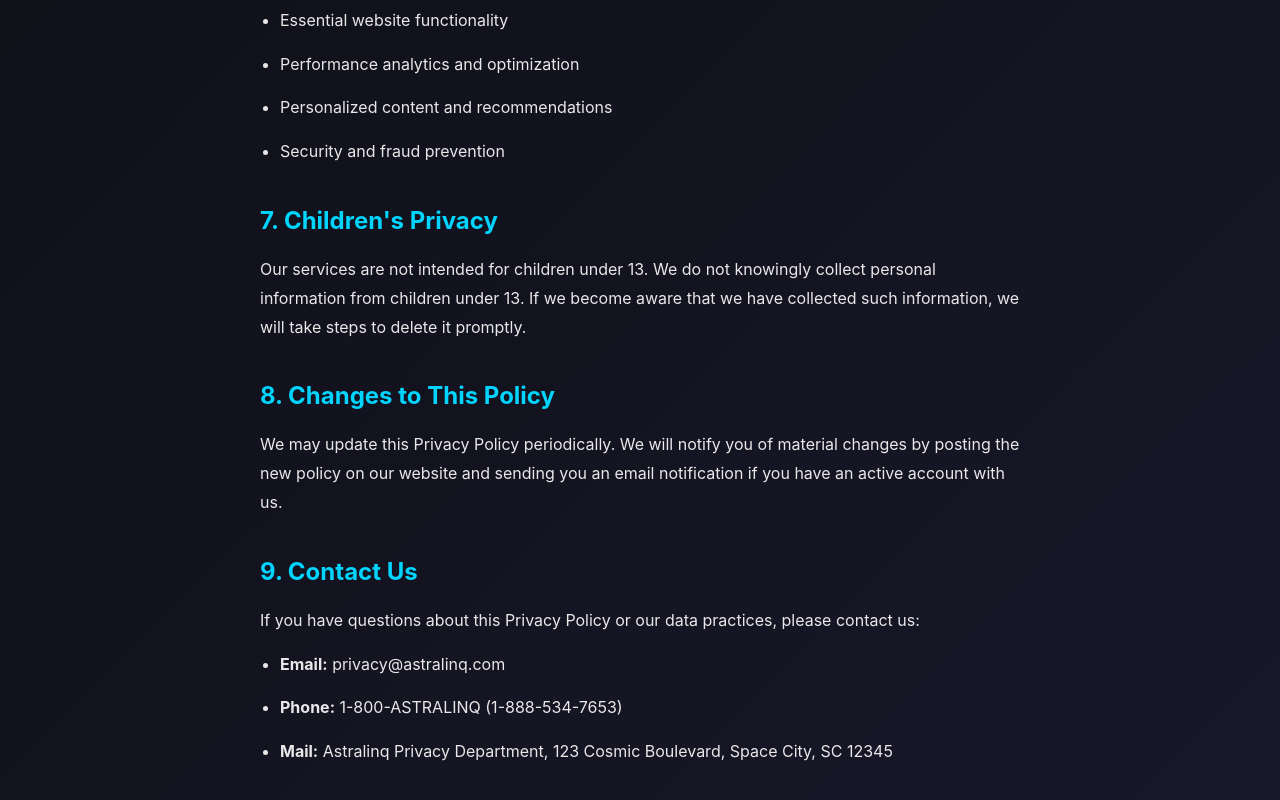
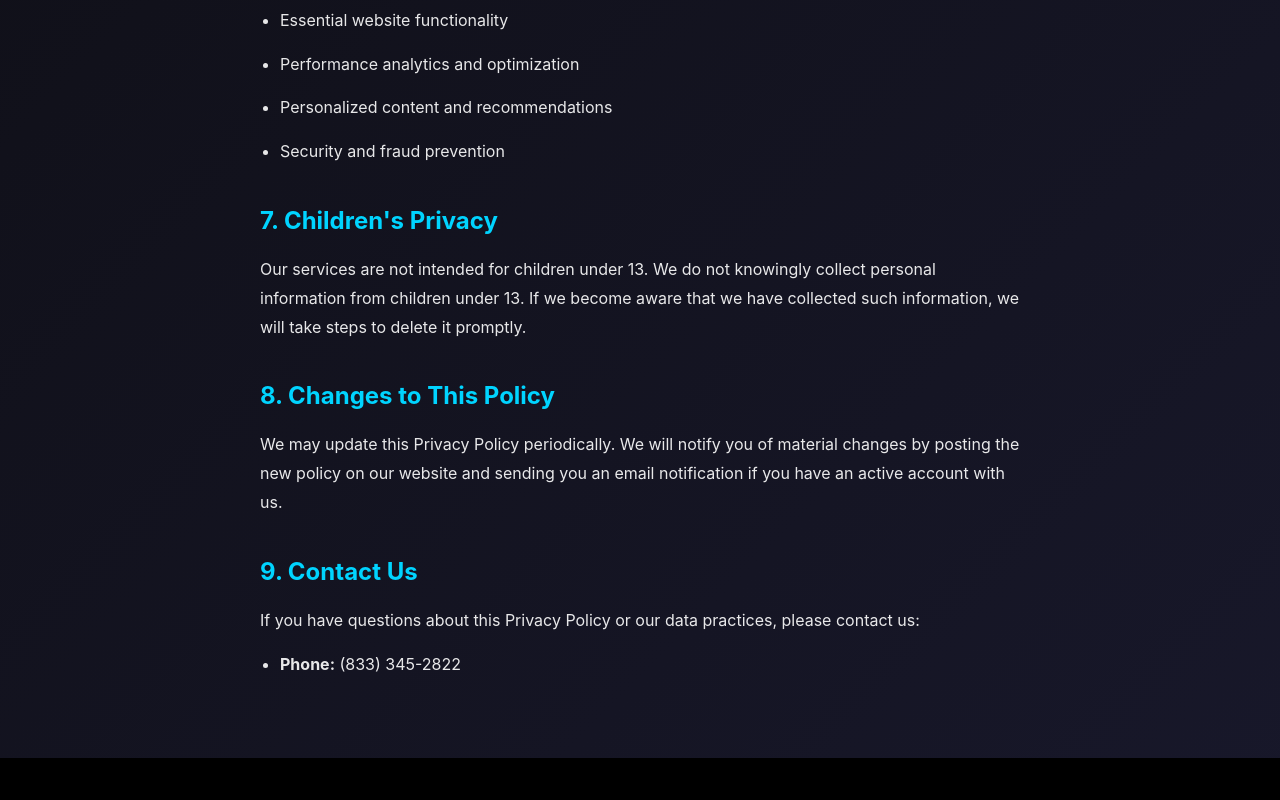
Before and after one commit to Astralinq/astralinq, a website built with Vite: page privacy.html in a window 1280 px wide. Shown: the part 2172-2972 px from the top of the page. After the commit the page ends 2930 px from the top, so only its background shows below. Built offline with nearby package versions, Linux system fonts and the light colour scheme.

Commit message:
Update privacy.html

```diff
--- a/privacy.html
+++ b/privacy.html
@@ -157,9 +157,9 @@
             <h2>9. Contact Us</h2>
             <p>If you have questions about this Privacy Policy or our data practices, please contact us:</p>
             <ul>
-                <li><strong>Email:</strong> privacy@astralinq.com</li>
-                <li><strong>Phone:</strong> 1-800-ASTRALINQ (1-888-534-7653)</li>
-                <li><strong>Mail:</strong> Astralinq Privacy Department, 123 Cosmic Boulevard, Space City, SC 12345</li>
+
+                <li><strong>Phone:</strong> (833) 345-2822</li>
+
             </ul>
         </div>
     </div>
```
